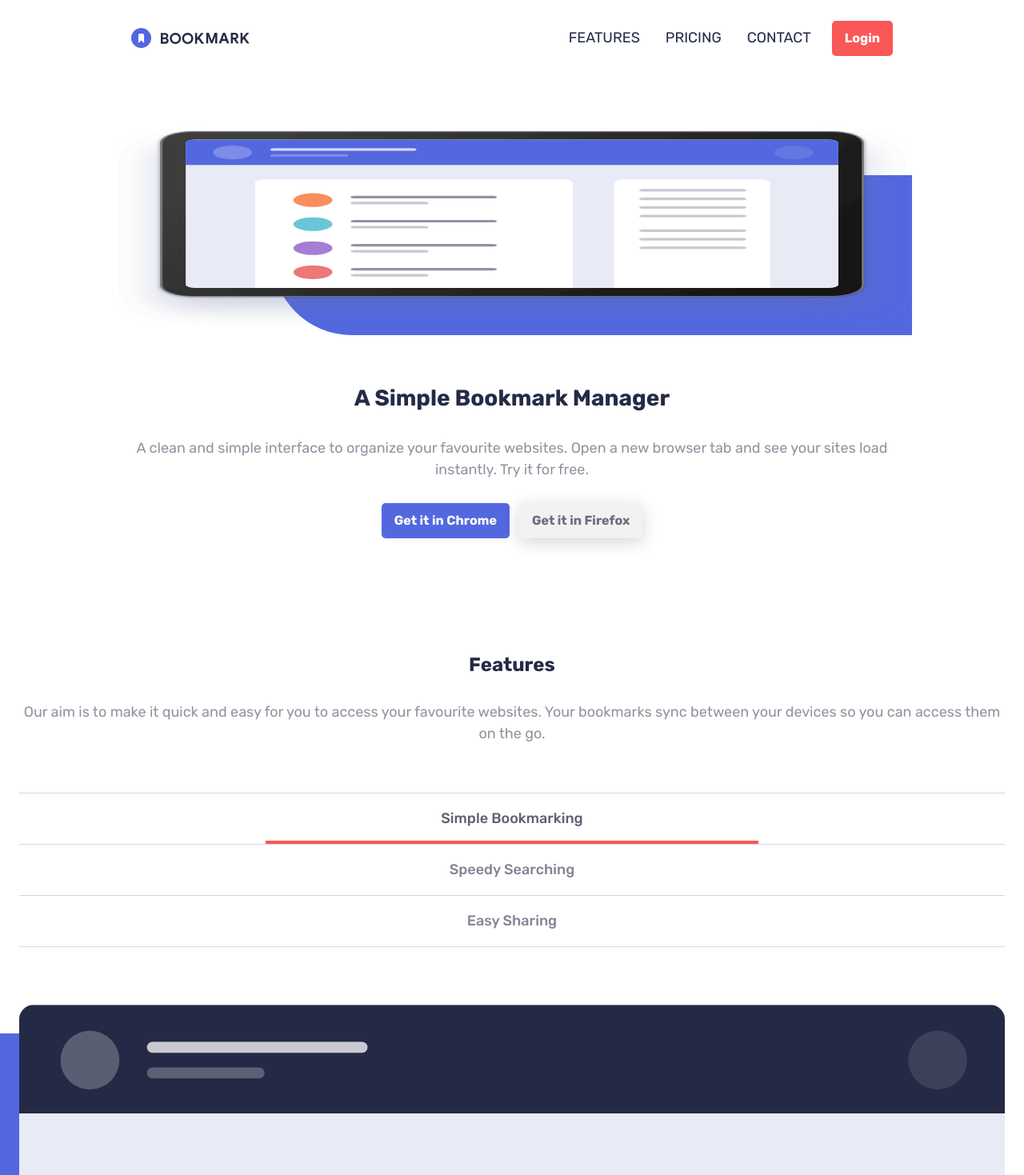
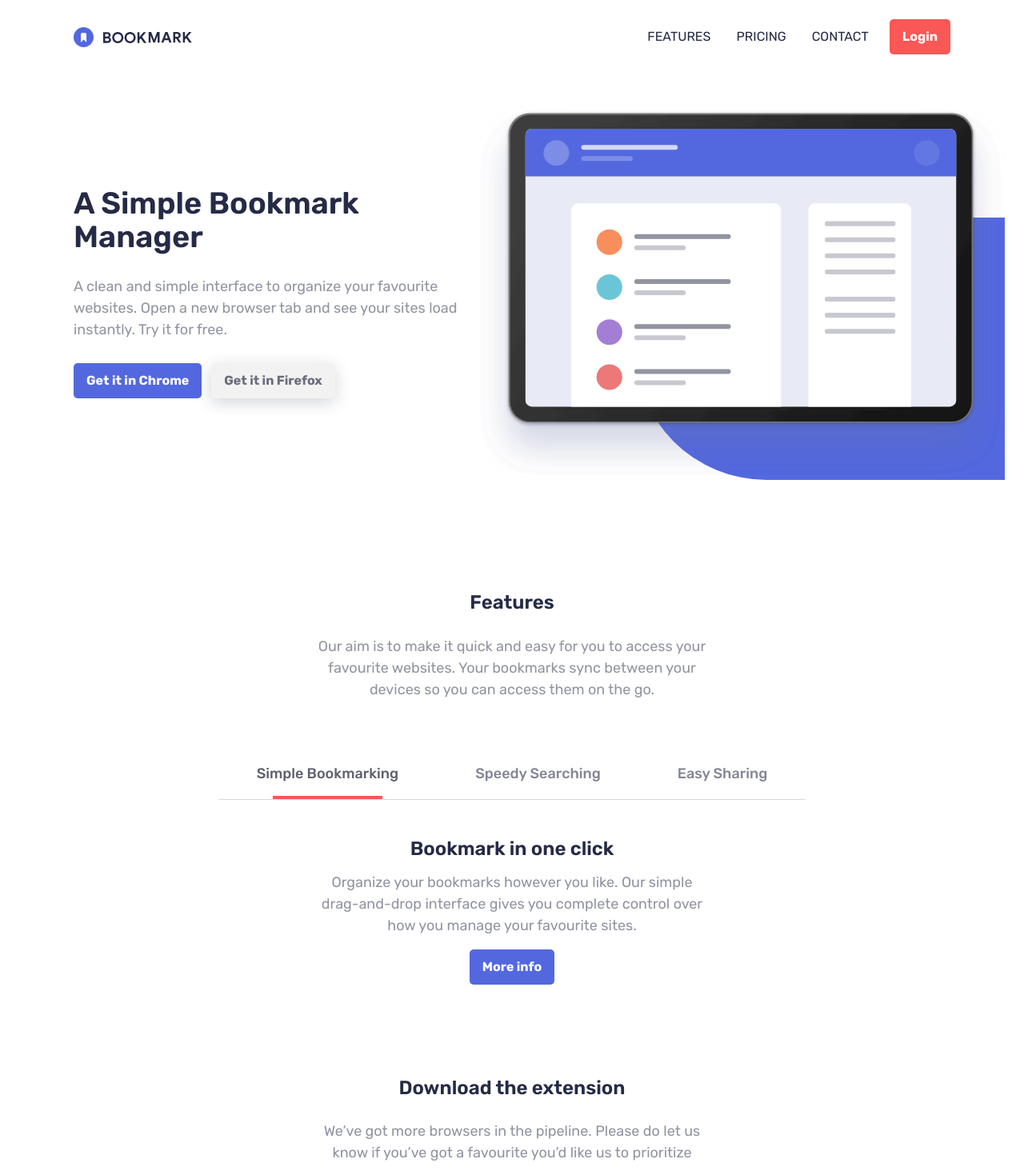
Before and after one commit to ThabisoMagwaza/bookmark-landing-page, a Next.js app: page / in a window 1280 px wide. Shown: the top 1469 px of the page at 80% size. Built offline with nearby package versions, Linux system fonts and the light colour scheme.

Commit message:
feat: added header desktop design

```diff
--- a/src/app/page.js
+++ b/src/app/page.js
@@ -1,3 +1,4 @@
+'use client';
 import Header from '@/components/Header';
 import Section from '@/components/Section';
 import Heading from '@/components/Heading';
@@ -7,6 +8,7 @@ import ExtensionCards from '@/components/ExtensionCards';
 import FAQs from '@/components/FAQs';
 import ContactUs from '@/components/ContactUs';
 import Footer from '@/components/Footer';
+import styled from 'styled-components';
 
 export default function Home() {
   return (
@@ -31,18 +33,24 @@ export default function Home() {
 
           <ExtensionCards />
         </Section>
-        <Section>
-          <Heading>Frequently Asked Questons</Heading>
+        <FAQSection>
+          <Heading level={2}>Frequently Asked Questons</Heading>
           <Paragraph>
             Here are some of our FAQs. If you have any other questions you’d
             like answered please feel free to email us.
           </Paragraph>
 
           <FAQs />
-        </Section>
+        </FAQSection>
         <ContactUs />
       </main>
       <Footer />
     </>
   );
 }
+
+const FAQSection = styled(Section)`
+  max-width: 500px;
+  margin-left: auto;
+  margin-right: auto;
+`;
--- a/src/components/ContactUs/ContactUs.js
+++ b/src/components/ContactUs/ContactUs.js
@@ -68,11 +68,15 @@ function ContactUs() {
             <ErrorMessage>Whoops, make sure it&apos;s an email</ErrorMessage>
           )}
         </ErrorWrapper>
-        <Button variant="tertiary">Contact Us</Button>
+        <SubmitButton variant="tertiary">Contact Us</SubmitButton>
       </Form>
     </Wrapper>
   );
 }
+
+const SubmitButton = styled(Button)`
+  flex-basis: 150px;
+`;
 
 const ErrorMessage = styled.p`
   margin: 5px 16px;
@@ -92,6 +96,8 @@ const ErrorWrapper = styled.div`
 
 const InputWrapper = styled.div`
   position: relative;
+  flex-basis: 600px;
+  flex-grow: 1;
 `;
 
 const ErrorIcon = styled(Image)`
@@ -130,7 +136,11 @@ const Subtitle = styled.p`
 
 const Form = styled.form`
   display: flex;
-  flex-direction: column;
+  flex-wrap: wrap;
+  justify-content: center;
+
+  align-items: flex-start;
+
   gap: 16px;
 `;
 
--- a/src/components/ExtensionCards/ExtensionCards.js
+++ b/src/components/ExtensionCards/ExtensionCards.js
@@ -1,6 +1,7 @@
 'use client';
 import styled from 'styled-components';
 import ExtensionCard from '../ExtensionCard';
+import { QUERIES } from '@/lib/constants';
 
 function ExtensionCards() {
   return (
@@ -28,6 +29,11 @@ const Wrapper = styled.div`
   display: flex;
   flex-direction: column;
   gap: 16px;
+
+  @media ${QUERIES.phoneAndLarger} {
+    flex-direction: revert;
+    justify-content: center;
+  }
 `;
 
 export default ExtensionCards;
--- a/src/components/FeatureTabs/FeatureTabs.js
+++ b/src/components/FeatureTabs/FeatureTabs.js
@@ -7,7 +7,7 @@ import Paragraph from '../Paragraph';
 import Button from '../Button';
 import styled from 'styled-components';
 import ImageDecorator from '../ImageDecorator';
-import { COLORS } from '@/lib/constants';
+import { COLORS, QUERIES } from '@/lib/constants';
 
 function FeatureTabs() {
   return (
@@ -23,7 +23,7 @@ function FeatureTabs() {
           gap: '64px',
         }}
       >
-        <ImageDecorator blobPosition="left">
+        {/* <ImageDecorator blobPosition="left">
           <ImageWrapper>
             <ImageStyled
               src="/images/illustration-features-tab-1.svg"
@@ -32,7 +32,7 @@ function FeatureTabs() {
               alt="An illustration of the bookmark tool on a desktop device"
             />
           </ImageWrapper>
-        </ImageDecorator>
+        </ImageDecorator> */}
 
         <Content>
           <Heading level={2}>Bookmark in one click</Heading>
@@ -126,6 +126,8 @@ const ImageStyled = styled(Image)`
   width: 100%;
   height: 100%;
 
+  max-width: 500px;
+
   position: relative;
 `;
 
@@ -133,13 +135,21 @@ const TabsRoot = styled(Tabs.Root)`
   display: flex;
   flex-direction: column;
   margin-top: 32px;
+
+  /* align-items: center; */
 `;
 
 const TabsList = styled(Tabs.List)`
   display: flex;
   flex-direction: column;
 
+  align-self: center;
+
   margin-bottom: 48px;
+
+  @media ${QUERIES.phoneAndLarger} {
+    flex-direction: revert;
+  }
 `;
 
 const TabButton = styled(Tabs.Trigger)`
@@ -156,7 +166,7 @@ const TabButton = styled(Tabs.Trigger)`
   color: hsl(229, 8%, 55%);
   font-weight: 500;
 
-  padding: 18px;
+  padding: 18px 48px;
 
   &:first-child {
     border-top: 1px solid ${COLORS.LightBorder};
@@ -182,6 +192,12 @@ const TabButton = styled(Tabs.Trigger)`
 
     background: ${COLORS.SoftRed};
   }
+
+  @media ${QUERIES.phoneAndLarger} {
+    &:first-child {
+      border-top: none;
+    }
+  }
 `;
 
 export default FeatureTabs;
--- a/src/components/Header/Header.js
+++ b/src/components/Header/Header.js
@@ -13,6 +13,7 @@ import { COLORS, QUERIES } from '@/lib/constants';
 import ImageDecorator from '../ImageDecorator';
 import Logo from '../Logo';
 import HamburgerMenu from '../HamburgerMenu';
+import Heading1 from '../Heading1';
 
 function Header() {
   return (
@@ -47,7 +48,8 @@ function Header() {
       </Navigation>
 
       <HeroWrapper>
-        <ImageDecorator>
+        <HeroImageWrapper>
+          <Blob />
           <HeroImage
             src="/images/illustration-hero.svg"
             width={657}
@@ -55,10 +57,10 @@ function Header() {
             priority={true}
             alt="An illustration of the bookmark tool on a desktop device"
           />
-        </ImageDecorator>
+        </HeroImageWrapper>
 
         <HeroContent>
-          <Heading> A Simple Bookmark Manager</Heading>
+          <Heading1> A Simple Bookmark Manager</Heading1>
           <Paragraph>
             A clean and simple interface to organize your favourite websites.
             Open a new browser tab and see your sites load instantly. Try it for
@@ -76,6 +78,74 @@ function Header() {
   );
 }
 
+const Blob = styled.div`
+  width: 70%;
+  height: 70%;
+  background: ${COLORS.SoftBlue};
+
+  border-radius: 1000px 0 0 1000px;
+
+  position: absolute;
+  right: 0;
+  bottom: 0;
+`;
+
+const HeroImageWrapper = styled.div`
+  position: relative;
+  margin: 0 -24px;
+
+  @media ${QUERIES.phoneAndLarger} {
+    flex: 1;
+    align-self: flex-start;
+  }
+`;
+
+const HeroContent = styled.div`
+  display: flex;
+  flex-direction: column;
+  gap: 28px;
+
+  max-width: 400px;
+
+  @media ${QUERIES.phoneAndLarger} {
+    max-width: 500px;
+
+    text-align: start;
+    flex: 1;
+    flex-shrink: 1000;
+  }
+`;
+
+const HeroImage = styled(Image)`
+  object-fit: contain;
+  width: 100%;
+  height: 100%;
+
+  position: relative;
+`;
+
+const HeroWrapper = styled.div`
+  text-align: center;
+  display: flex;
+  flex-direction: column;
+  align-items: center;
+
+  gap: 32px;
+
+  padding: 24px;
+  padding-top: 0;
+
+  margin: 64px -24px 0px -24px;
+
+  @media ${QUERIES.phoneAndLarger} {
+    flex-direction: row-reverse;
+    justify-content: space-between;
+
+    margin: 64px -68px 0px -24px;
+    gap: 28px;
+  }
+`;
+
 const DesktopNavLink = styled(Link)`
   text-decoration: none;
   text-transform: uppercase;
@@ -90,6 +160,7 @@ const DesktopNavWrapper = styled.div`
   align-items: baseline;
   gap: 10px;
   display: none;
+  font-size: 1rem;
 
   @media ${QUERIES.phoneAndLarger} {
     display: flex;
@@ -103,34 +174,14 @@ const DestktopNav = styled.div`
   align-items: baseline;
 `;
 
-const HeroContent = styled.div`
-  display: flex;
-  flex-direction: column;
-  gap: 28px;
-`;
-
 const ButtonsWrapper = styled.div`
   display: flex;
   gap: 12px;
   justify-content: center;
-`;
 
-const HeroWrapper = styled.div`
-  text-align: center;
-  display: flex;
-  flex-direction: column;
-  gap: 68px;
-  padding: 24px;
-  margin: 64px -24px 0px -24px;
-`;
-
-const HeroImage = styled(Image)`
-  display: block;
-  object-fit: fill;
-  width: 100%;
-  height: 100%;
-
-  position: relative;
+  @media ${QUERIES.phoneAndLarger} {
+    justify-content: revert;
+  }
 `;
 
 const Navigation = styled.div`
@@ -148,12 +199,10 @@ const HamburgerIcon = styled(Image)`
 const Wrapper = styled.header`
   padding: 24px;
 
-  max-width: 1000px;
+  max-width: 1144px;
   margin: 0 auto;
 
   margin-bottom: 68px;
-
-  overflow: hidden;
 `;
 
 const HamburgerButton = styled(UnstyledButton)`
--- a/src/components/Heading/Heading.js
+++ b/src/components/Heading/Heading.js
@@ -3,12 +3,17 @@ import { COLORS } from '@/lib/constants';
 import styled from 'styled-components';
 
 const SIZES = {
-  1: 28,
+  1: 38,
   2: 24,
   3: 20,
 };
 
-function Heading({ children, level = 1, color = `${COLORS.VeryDarkBlue}` }) {
+function Heading({
+  children,
+  level = 1,
+  color = `${COLORS.VeryDarkBlue}`,
+  style,
+}) {
   return (
     <HeadingStyled
       as={`h${level}`}
@@ -24,7 +29,8 @@ function Heading({ children, level = 1, color = `${COLORS.VeryDarkBlue}` }) {
 
 const HeadingStyled = styled.h1`
   font-size: var(--font-size);
-  font-weight: 700;
+  font-weight: 600;
+  line-height: 1.1;
   color: var(--color);
 `;
 
--- /dev/null
+++ b/src/components/Heading1/Heading1.js
@@ -0,0 +1,20 @@
+'use client';
+import styled from 'styled-components';
+import { COLORS, QUERIES } from '@/lib/constants';
+
+function Heading1({ children }) {
+  return <Wrapper>{children}</Wrapper>;
+}
+
+const Wrapper = styled.h1`
+  font-weight: 600;
+  font-size: ${32 / 16}rem;
+  color: ${COLORS.VeryDarkBlue};
+
+  @media ${QUERIES.phoneAndLarger} {
+    font-size: ${38 / 16}rem;
+    line-height: 1.1;
+  }
+`;
+
+export default Heading1;
--- /dev/null
+++ b/src/components/Heading1/index.js
@@ -0,0 +1,2 @@
+export * from './Heading1';
+export { default } from './Heading1';
--- a/src/components/Paragraph/Paragraph.js
+++ b/src/components/Paragraph/Paragraph.js
@@ -8,6 +8,8 @@ function Paragraph({ children }) {
 
 const ParagraphStyled = styled.p`
   color: ${COLORS.GrayishBlue};
+  max-width: 500px;
+  align-self: center;
 `;
 
 export default Paragraph;
```
